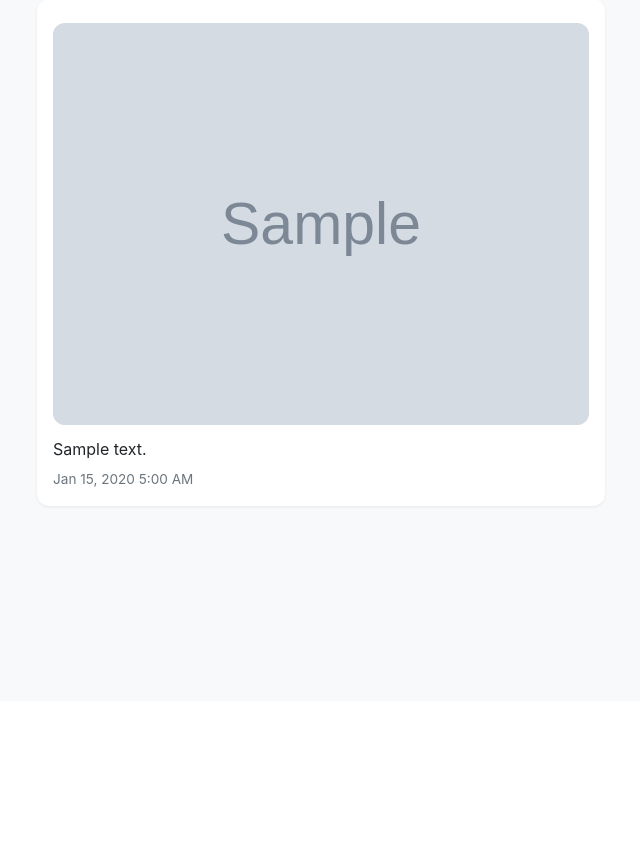
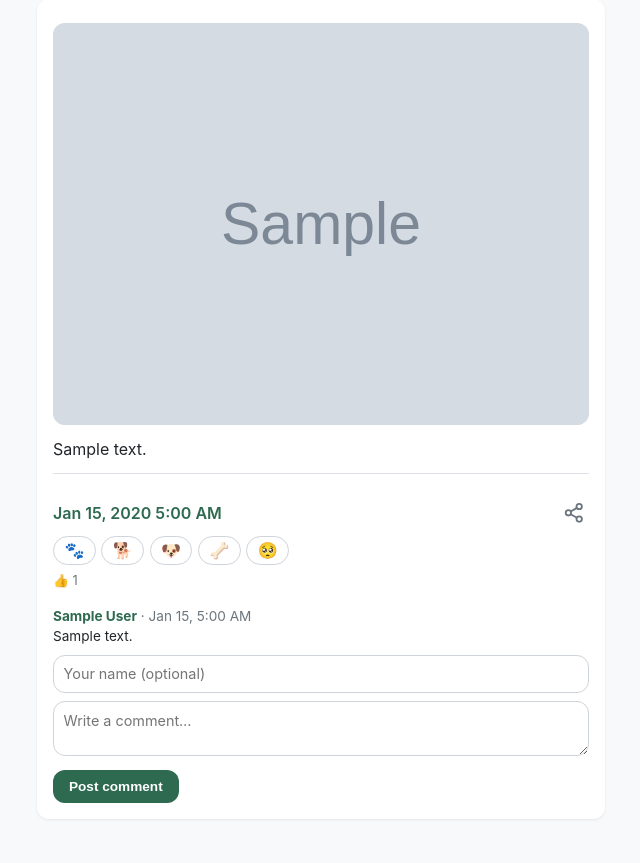
Before and after one commit to machinecodeblue/Dad4dogs-Internal-Web-App, a Django app: a page that uses operations/templates/operations/public_photo_share.html in a window 1280 px wide. Shown: the part 99-962 px from the top of the page, without its empty margins (319-959 px from the left). Before the commit the page ends 607 px from the top, so only its background shows below. Run offline with Django 5.2, Linux system fonts and the light colour scheme; tables that the repository leaves empty hold one stand-in row (values such as "Sample post"); grey boxes marked "Sample" are stand-in pictures; some libraries are stand-ins or nearby versions.

```diff
--- a/operations/services/share_preview.py
+++ b/operations/services/share_preview.py
@@ -35,6 +35,7 @@ def build_share_preview_context(request: HttpRequest, link: SharedMediaLink) ->
         description = asset.caption_notes.strip()[:200]
 
     return {
+        'link': link,
         'photo': asset,
         'dog_name': dog_name,
         'og_title': title,
--- /dev/null
+++ b/operations/templates/operations/includes/moment_interactions.html
@@ -0,0 +1,83 @@
+{% if show_meta_header %}
+<div class="moment-meta-header">
+    {% if captured_at %}
+    <time datetime="{{ captured_at|date:'c' }}">{{ captured_at|date:"M j, Y g:i A" }}</time>
+    {% else %}
+    <span></span>
+    {% endif %}
+    <div class="moment-icon-actions">
+        {% if social_mode == 'compact' %}
+        <button
+            type="button"
+            class="comment-icon-btn"
+            aria-label="{% if comment_count %}{{ comment_count }} comments{% else %}Add comment{% endif %}"
+            data-comment-target="comment-panel-{{ asset_id }}"
+            aria-expanded="{% if comments_open %}true{% else %}false{% endif %}"
+        >
+            <svg viewBox="0 0 24 24" fill="none" stroke="currentColor" stroke-width="2" aria-hidden="true">
+                <path d="M21 11.5a8.38 8.38 0 01-.9 3.8 8.5 8.5 0 01-7.6 4.7 8.38 8.38 0 01-3.8-.9L3 21l1.9-5.7a8.38 8.38 0 01-.9-3.8 8.5 8.5 0 014.7-7.6 8.38 8.38 0 013.8-.9h.5a8.48 8.48 0 018 8v.5z"/>
+            </svg>
+            {% if comment_count %}
+            <span class="comment-count-badge">{{ comment_count }}</span>
+            {% endif %}
+        </button>
+        {% endif %}
+        <button
+            type="button"
+            class="share-icon-btn"
+            aria-label="Share this moment"
+            data-share-url="{{ share_url }}"
+            data-share-title="{{ share_title }}"
+        >
+            <svg viewBox="0 0 24 24" fill="none" stroke="currentColor" stroke-width="2" aria-hidden="true">
+                <circle cx="18" cy="5" r="3"/>
+                <circle cx="6" cy="12" r="3"/>
+                <circle cx="18" cy="19" r="3"/>
+                <path d="M8.59 13.51l6.83 3.98M15.41 6.51l-6.82 3.98"/>
+            </svg>
+        </button>
+    </div>
+</div>
+{% endif %}
+
+<div class="reaction-bar">
+    {% for value, dog_emoji, standard_emoji in reaction_choices %}
+    <form method="post" action="{{ react_url }}" style="display:inline">
+        {% csrf_token %}
+        <input type="hidden" name="emoji" value="{{ value }}">
+        <button type="submit" class="{% if my_reaction == value %}active{% endif %}" title="{{ standard_emoji }}">{{ dog_emoji }}</button>
+    </form>
+    {% endfor %}
+    {% if my_reaction %}
+    <form method="post" action="{{ react_url }}" style="display:inline">
+        {% csrf_token %}
+        <input type="hidden" name="emoji" value="">
+        <button type="submit" style="font-size:0.75rem;padding:0.35rem 0.5rem">Clear</button>
+    </form>
+    {% endif %}
+</div>
+{% if reaction_summary %}
+<div class="reaction-counts">{{ reaction_summary }}</div>
+{% endif %}
+
+<div class="comment-panel{% if social_mode == 'full' %} always-open{% elif comments_open %} open{% endif %}" id="comment-panel-{{ asset_id }}">
+    {% for comment in comments %}
+    <div class="comment-item">
+        <strong>{{ comment.display_name }}</strong>
+        <span class="muted"> · {{ comment.created_at|date:"M j, g:i A" }}</span>
+        <div>{{ comment.text }}</div>
+    </div>
+    {% empty %}
+    {% if social_mode == 'full' %}
+    <p class="muted" style="margin-bottom:0.5rem;font-size:0.85rem">No comments yet — be the first.</p>
+    {% else %}
+    <p class="muted" style="margin-bottom:0.5rem;font-size:0.85rem">No comments yet.</p>
+    {% endif %}
+    {% endfor %}
+    <form method="post" action="{{ comment_url }}" class="comment-form">
+        {% csrf_token %}
+        <input type="text" name="display_name" placeholder="Your name (optional)" value="{{ display_name }}" maxlength="80">
+        <textarea name="text" rows="2" placeholder="Write a comment…" maxlength="500" required></textarea>
+        <button type="submit">Post comment</button>
+    </form>
+</div>
--- /dev/null
+++ b/operations/templates/operations/includes/moment_social_styles.html
@@ -0,0 +1,150 @@
+<style>
+    .moment-meta-header {
+        display: flex;
+        align-items: center;
+        justify-content: space-between;
+        gap: 0.5rem;
+        margin-top: 0.75rem;
+    }
+    .moment-meta-header time { font-weight: 600; color: var(--brand); flex: 1; }
+    .moment-icon-actions {
+        display: flex;
+        align-items: center;
+        gap: 0.15rem;
+        flex-shrink: 0;
+    }
+    .comment-icon-btn,
+    .share-icon-btn {
+        flex-shrink: 0;
+        border: none;
+        background: transparent;
+        color: var(--muted);
+        padding: 0.25rem;
+        cursor: pointer;
+        line-height: 0;
+        border-radius: 8px;
+        position: relative;
+    }
+    .comment-icon-btn:hover,
+    .comment-icon-btn:focus,
+    .share-icon-btn:hover,
+    .share-icon-btn:focus {
+        color: var(--brand);
+        background: #e9ecef;
+    }
+    .comment-icon-btn svg,
+    .share-icon-btn svg {
+        width: 1.35rem;
+        height: 1.35rem;
+    }
+    .comment-count-badge {
+        position: absolute;
+        top: -2px;
+        right: -2px;
+        min-width: 1rem;
+        height: 1rem;
+        padding: 0 0.2rem;
+        border-radius: 999px;
+        background: var(--brand);
+        color: white;
+        font-size: 0.62rem;
+        font-weight: 700;
+        line-height: 1rem;
+        text-align: center;
+    }
+    .reaction-bar {
+        display: flex;
+        flex-wrap: wrap;
+        gap: 0.35rem;
+        margin-top: 0.5rem;
+    }
+    .reaction-bar button {
+        border: 1px solid #ced4da;
+        background: white;
+        border-radius: 999px;
+        padding: 0.35rem 0.65rem;
+        font-size: 1rem;
+        cursor: pointer;
+        line-height: 1;
+    }
+    .reaction-bar button.active {
+        border-color: var(--brand);
+        background: #d8f3dc;
+    }
+    .reaction-counts {
+        font-size: 0.8rem;
+        color: var(--muted);
+        margin-top: 0.35rem;
+    }
+    .comment-panel { display: none; margin-top: 0.75rem; padding-top: 0.75rem; border-top: 1px solid #dee2e6; }
+    .comment-panel.open { display: block; }
+    .comment-panel.always-open { display: block; border-top: none; padding-top: 0.5rem; margin-top: 0.5rem; }
+    .comment-item { margin-bottom: 0.5rem; font-size: 0.85rem; }
+    .comment-item strong { color: var(--brand); }
+    .comment-form input,
+    .comment-form textarea {
+        width: 100%;
+        padding: 0.6rem;
+        border: 1px solid #ced4da;
+        border-radius: var(--radius);
+        font-size: 0.9rem;
+        margin-bottom: 0.5rem;
+        font-family: inherit;
+    }
+    .comment-form button {
+        background: var(--brand);
+        color: white;
+        border: none;
+        border-radius: var(--radius);
+        padding: 0.55rem 1rem;
+        font-weight: 600;
+        cursor: pointer;
+        font-size: 0.85rem;
+    }
+    .share-sheet-overlay {
+        position: fixed;
+        inset: 0;
+        z-index: 400;
+        background: rgba(0, 0, 0, 0.45);
+        display: none;
+        align-items: flex-end;
+        padding: 0.75rem;
+        padding-bottom: calc(0.75rem + env(safe-area-inset-bottom, 0px));
+    }
+    .share-sheet-overlay.open { display: flex; }
+    .share-sheet {
+        background: white;
+        border-radius: 16px 16px 12px 12px;
+        width: 100%;
+        max-width: 600px;
+        margin: 0 auto;
+        padding: 1rem;
+        box-shadow: 0 12px 32px rgba(0, 0, 0, 0.2);
+    }
+    .share-sheet h3 { font-size: 0.95rem; margin-bottom: 0.75rem; color: var(--brand); }
+    .share-sheet-actions { display: flex; flex-direction: column; gap: 0.35rem; }
+    .share-sheet-actions button,
+    .share-sheet-actions a {
+        display: block;
+        width: 100%;
+        text-align: left;
+        padding: 0.75rem 0.85rem;
+        border: none;
+        background: #f8f9fa;
+        border-radius: 10px;
+        font-size: 0.95rem;
+        color: var(--text);
+        text-decoration: none;
+        cursor: pointer;
+        font-family: inherit;
+    }
+    .share-sheet-actions button:hover,
+    .share-sheet-actions a:hover { background: #e9ecef; }
+    .share-sheet-cancel {
+        margin-top: 0.5rem;
+        text-align: center;
+        color: var(--muted);
+        font-size: 0.9rem;
+        background: transparent !important;
+    }
+</style>
--- /dev/null
+++ b/operations/templates/operations/includes/share_sheet.html
@@ -0,0 +1,13 @@
+<div class="share-sheet-overlay" id="share-sheet" role="dialog" aria-modal="true" aria-labelledby="share-sheet-title" hidden>
+    <div class="share-sheet">
+        <h3 id="share-sheet-title">Share moment</h3>
+        <div class="share-sheet-actions">
+            <button type="button" id="share-copy-link">Copy link</button>
+            <a href="#" id="share-gmail" target="_blank" rel="noopener">Share with Gmail</a>
+            <a href="#" id="share-whatsapp" target="_blank" rel="noopener">Share with WhatsApp</a>
+            <a href="#" id="share-facebook" target="_blank" rel="noopener">Share on Facebook</a>
+            <button type="button" id="share-native" hidden>Share…</button>
+            <button type="button" class="share-sheet-cancel" id="share-sheet-close">Cancel</button>
+        </div>
+    </div>
+</div>
--- /dev/null
+++ b/operations/templates/operations/includes/share_sheet_script.html
@@ -0,0 +1,68 @@
+<script>
+(function () {
+    const sheet = document.getElementById('share-sheet');
+    if (!sheet) return;
+    const copyBtn = document.getElementById('share-copy-link');
+    const gmailLink = document.getElementById('share-gmail');
+    const whatsappLink = document.getElementById('share-whatsapp');
+    const facebookLink = document.getElementById('share-facebook');
+    const nativeBtn = document.getElementById('share-native');
+    const closeBtn = document.getElementById('share-sheet-close');
+    let activeUrl = '';
+    let activeTitle = '';
+
+    if (navigator.share) {
+        nativeBtn.hidden = false;
+    }
+
+    function openSheet(url, title) {
+        activeUrl = url.split('#')[0].split('?')[0];
+        activeTitle = title;
+        const shareText = title + ' ' + activeUrl;
+        const body = encodeURIComponent(shareText);
+        const urlEnc = encodeURIComponent(activeUrl);
+        gmailLink.href = 'https://mail.google.com/mail/?view=cm&fs=1&su=' + encodeURIComponent(title) + '&body=' + body;
+        whatsappLink.href = 'https://wa.me/?text=' + body;
+        facebookLink.href = 'https://www.facebook.com/sharer/sharer.php?u=' + urlEnc;
+        sheet.hidden = false;
+        sheet.classList.add('open');
+    }
+
+    function closeSheet() {
+        sheet.classList.remove('open');
+        sheet.hidden = true;
+    }
+
+    window.openShareSheet = openSheet;
+
+    document.querySelectorAll('.share-icon-btn').forEach(function (btn) {
+        btn.addEventListener('click', function () {
+            openSheet(btn.getAttribute('data-share-url'), btn.getAttribute('data-share-title'));
+        });
+    });
+
+    closeBtn.addEventListener('click', closeSheet);
+    sheet.addEventListener('click', function (event) {
+        if (event.target === sheet) closeSheet();
+    });
+
+    copyBtn.addEventListener('click', async function () {
+        try {
+            await navigator.clipboard.writeText(activeUrl);
+            copyBtn.textContent = 'Copied!';
+            window.setTimeout(function () { copyBtn.textContent = 'Copy link'; }, 2000);
+        } catch (err) {
+            window.prompt('Copy this link:', activeUrl);
+        }
+    });
+
+    nativeBtn.addEventListener('click', async function () {
+        try {
+            await navigator.share({ title: activeTitle, url: activeUrl });
+            closeSheet();
+        } catch (err) {
+            /* user cancelled */
+        }
+    });
+})();
+</script>
--- a/operations/templates/operations/public_photo_share.html
+++ b/operations/templates/operations/public_photo_share.html
@@ -19,6 +19,7 @@
 {% block header_title %}{{ dog_name }}{% endblock %}
 {% block header_subtitle %}A moment from Dad4dogs{% endblock %}
 {% block extra_head %}
+{% include "operations/includes/moment_social_styles.html" %}
 <style>
     .shared-media-wrap {
         border-radius: var(--radius);
@@ -30,6 +31,11 @@
     .shared-media-wrap video {
         width: 100%;
         display: block;
+    }
+    .shared-moment-social {
+        margin-top: 0.75rem;
+        padding-top: 0.75rem;
+        border-top: 1px solid #dee2e6;
     }
 </style>
 {% endblock %}
@@ -47,6 +53,25 @@
     {% if photo.caption_notes %}
     <p style="margin-top:0.75rem">{{ photo.caption_notes }}</p>
     {% endif %}
-    <p class="muted" style="margin-top:0.5rem">{{ photo.captured_at|date:"M j, Y g:i A" }}</p>
+
+    <div class="shared-moment-social" id="moment-{{ asset_id }}">
+        {% url 'operations:public_feed_share_react' share_token=link.share_token as react_url %}
+        {% url 'operations:public_feed_share_comment' share_token=link.share_token as comment_url %}
+        {% include "operations/includes/moment_interactions.html" with social_mode='full' show_meta_header=True asset_id=asset_id captured_at=photo.captured_at reaction_choices=reaction_choices my_reaction=my_reaction reaction_summary=reaction_summary comments=comments comment_count=comment_count display_name=display_name comments_open=comments_open react_url=react_url comment_url=comment_url share_url=share_url share_title=share_title %}
+    </div>
 </div>
+
+{% include "operations/includes/share_sheet.html" %}
+{% include "operations/includes/share_sheet_script.html" %}
+{% if comments_open %}
+<script>
+(function () {
+    const panel = document.getElementById('comment-panel-{{ asset_id }}');
+    if (panel) {
+        const field = panel.querySelector('textarea');
+        if (field) field.focus();
+    }
+})();
+</script>
+{% endif %}
 {% endblock %}
--- a/operations/urls.py
+++ b/operations/urls.py
@@ -32,6 +32,8 @@ urlpatterns = [
     path('customers/<int:pk>/', views.customer_detail, name='customer_detail'),
     path('customers/<int:pk>/add-dog/', views.customer_add_dog, name='customer_add_dog'),
     path('customers/<int:pk>/coi/', views.update_coi, name='update_coi'),
+    path('feed/share/<str:share_token>/react/', views.public_feed_share_react, name='public_feed_share_react'),
+    path('feed/share/<str:share_token>/comment/', views.public_feed_share_comment, name='public_feed_share_comment'),
     path('feed/share/<str:share_token>/', views.public_feed_share, name='public_feed_share'),
     path('feed/<slug:feed_secret>/<slug:feed_dog_slug>/', views.customer_feed, name='customer_feed'),
     path('feed/<slug:feed_secret>/', views.customer_feed_redirect, name='customer_feed_redirect'),
--- a/operations/views/__init__.py
+++ b/operations/views/__init__.py
@@ -11,6 +11,8 @@ from operations.views.customer_feed import (
     customer_feed_react,
     customer_feed_redirect,
     public_feed_share,
+    public_feed_share_comment,
+    public_feed_share_react,
     public_shared_media_legacy,
 )
 from operations.views.customers import (
@@ -75,6 +77,8 @@ __all__ = [
     'customer_feed_react',
     'customer_feed_redirect',
     'public_feed_share',
+    'public_feed_share_comment',
+    'public_feed_share_react',
     'public_shared_media_legacy',
     'customer_add_dog',
     'customer_detail',
--- a/operations/views/customer_feed.py
+++ b/operations/views/customer_feed.py
@@ -64,6 +64,41 @@ def _build_event_rows(client, events, visitor_id: str, request):
             'share_url': share_url_for_link(link, request=request),
         })
     return rows
+
+
+def _resolve_share_link(share_token: str) -> SharedMediaLink:
+    return get_object_or_404(
+        SharedMediaLink.objects.select_related('media_asset', 'client'),
+        share_token=share_token,
+    )
+
+
+def _redirect_share(share_token: str, *, open_comments: bool = False):
+    url = reverse('operations:public_feed_share', kwargs={'share_token': share_token})
+    params = ['posted=1']
+    if open_comments:
+        params.append('comments=1')
+    return redirect(f'{url}?{"&".join(params)}')
+
+
+def _share_page_context(request, link: SharedMediaLink, visitor_id: str) -> dict:
+    context = build_share_preview_context(request, link)
+    asset_id = link.media_asset_id
+    counts = reaction_counts_for_assets([asset_id]).get(asset_id, {})
+    comments = comments_for_assets([asset_id]).get(asset_id, [])
+    context.update({
+        'asset_id': asset_id,
+        'reaction_summary': _reaction_summary(counts),
+        'my_reaction': visitor_reactions_for_assets([asset_id], visitor_id).get(asset_id, ''),
+        'comments': comments,
+        'comment_count': len(comments),
+        'reaction_choices': reaction_choices_for_feed(),
+        'display_name': request.COOKIES.get(DISPLAY_NAME_COOKIE, ''),
+        'share_url': share_url_for_link(link, request=request),
+        'share_title': f'{link.client.dog_name} at Dad4dogs',
+        'comments_open': request.GET.get('comments') == '1' or request.GET.get('comments') == 'true',
+    })
+    return context
 
 
 def _redirect_feed(client: ClientProfile, *, asset_id: int | None = None):
@@ -163,17 +198,64 @@ def customer_feed_redirect(request, feed_secret: str):
 
 @require_GET
 def public_feed_share(request, share_token: str):
-    """Anonymous single-moment page — /feed/share/<token>/"""
-    link = get_object_or_404(
-        SharedMediaLink.objects.select_related('media_asset', 'client'),
-        share_token=share_token,
-    )
-    record_share_view(link)
+    """Public moment page — photo, reactions, comments, re-share."""
+    link = _resolve_share_link(share_token)
+    if request.GET.get('posted') != '1':
+        record_share_view(link)
+    visitor_id = get_or_set_visitor_id(request)
     response = render(
         request,
         'operations/public_photo_share.html',
-        build_share_preview_context(request, link),
+        _share_page_context(request, link, visitor_id),
     )
+    get_or_set_visitor_id(request, response)
+    return response
+
+
+@require_POST
+def public_feed_share_react(request, share_token: str):
+    link = _resolve_share_link(share_token)
+    visitor_id = get_or_set_visitor_id(request)
+    emoji = (request.POST.get('emoji') or '').strip()
+    try:
+        set_reaction(
+            client=link.client,
+            asset_id=link.media_asset_id,
+            visitor_id=visitor_id,
+            emoji=emoji,
+        )
+    except FeedInteractionError:
+        pass
+    return _redirect_share(share_token)
+
+
+@require_POST
+def public_feed_share_comment(request, share_token: str):
+    link = _resolve_share_link(share_token)
+    visitor_id = get_or_set_visitor_id(request)
+    display_name = (request.POST.get('display_name') or '').strip()
+    text = request.POST.get('text', '')
+    try:
+        add_comment(
+            client=link.client,
+            asset_id=link.media_asset_id,
+            visitor_id=visitor_id,
+            text=text,
+            display_name=display_name,
+        )
+    except FeedInteractionError:
+        return _redirect_share(share_token, open_comments=True)
+
+    response = _redirect_share(share_token, open_comments=True)
+    if display_name:
+        response.set_cookie(
+            DISPLAY_NAME_COOKIE,
+            display_name[:80],
+            max_age=DISPLAY_NAME_MAX_AGE,
+            httponly=False,
+            samesite='Lax',
+            secure=request.is_secure(),
+        )
     return response
 
 
```
Also changed, not shown: operations/templates/operations/includes/comment_panel_script.html (added, +33 -0 lines), operations/tests.py (+33 -0 lines).
